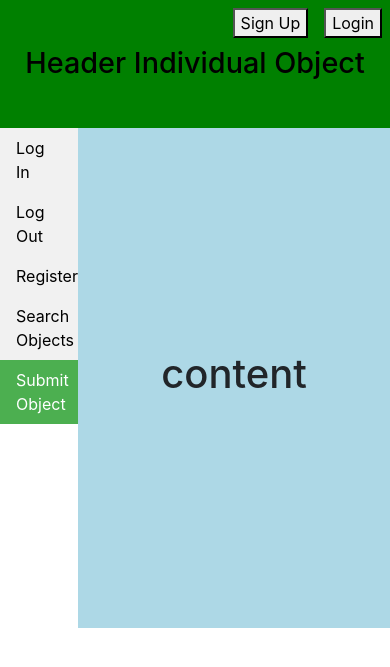
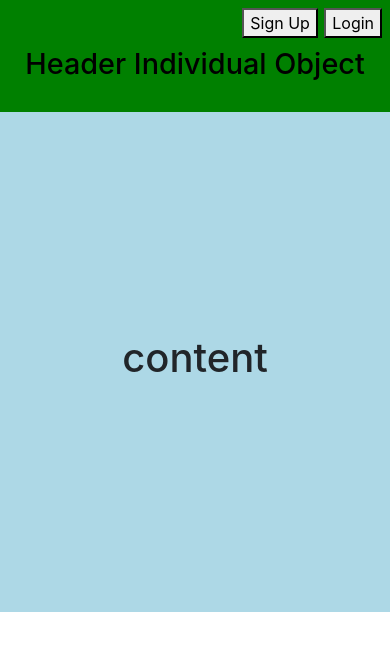
Before and after one commit to Ziddia/cs-4ww3-project, a PHP site: page /individual_sample.html in a window 390 px wide. Shown: the top 667 px of the page. Run offline with PHP 8.4, Linux system fonts and the light colour scheme.

Commit message:
set up some more mobile styling in base.css

```diff
--- a/individual_sample.html
+++ b/individual_sample.html
@@ -19,7 +19,7 @@
 			<a href="index.html"><h1>Header Individual Object</h1></a>
 		</div>
 	</header>
-	<nav>
+	<nav class="not-mobile">
 		<ul>
 			<li><a href="login.html">Log In</a></li>
 			<li><a href="#">Log Out</a></li>
--- a/static/base.css
+++ b/static/base.css
@@ -12,7 +12,7 @@ body {
 /* adjusted this for mobile first (change height to match iphone 7) */
 header {
 	width: 100%;
-	height: 8em;
+	height: 7em;
 	display: flex;
 	flex-direction: column;
 	background-color: green;
@@ -31,26 +31,34 @@ header {
 /* header height for xs devices (below 576px width) */
 .title h1 {
 	font-size: 1.8em;
+	margin-top: 0.2em;
+}
+
+.headerButtons {
+	display: flex;
+	flex-direction: row-reverse;
+	margin-top: 0.3em;
+	margin-right: 0.3em;
+}
+
+.headerButtons button {
+	margin: 0.2em;
 }
 
 /* this accounts for all devices with screen width > 576px (increase header font, increase header height) */
 @media (min-width: 576px) {
 	.title h1 {
 		font-size: 3em;
+		margin-top: 0em;
 	}
 
 	header {
 		height: 10em;
 	}
-}
 
-.headerButtons {
-	display: flex;
-	flex-direction: row-reverse;
-}
-
-.headerButtons button {
-	margin: 0.5em;
+	.headerButtons button {
+		margin: 0.5em;
+	}
 }
 
 nav {
@@ -58,12 +66,36 @@ nav {
 	display: flex;
 	background-color: red;
 }
+
 nav ul {
 	list-style-type: none;
 	margin: 0;
 	padding: 0;
 	width: 100%;
 	background-color: #f1f1f1;
+}
+
+content {
+	width: 100%;
+	height: 500px;
+	display: flex;
+	justify-content: center;
+	align-items: center;
+	background-color: lightblue;
+}
+
+.not-mobile {
+	display: none;
+}
+
+@media (min-width: 576px) {
+	.not-mobile {
+		display: flex;
+	}
+
+	content {
+		width: 80%;
+	}
 }
 
 li a {
@@ -89,12 +121,3 @@ li a:hover{
 	background-color: #4CAF50;
 	color: white;
 }
-
-content {
-	width: 80%;
-	height: 500px;
-	display: flex;
-	justify-content: center;
-	align-items: center;
-	background-color: lightblue;
-}
```
